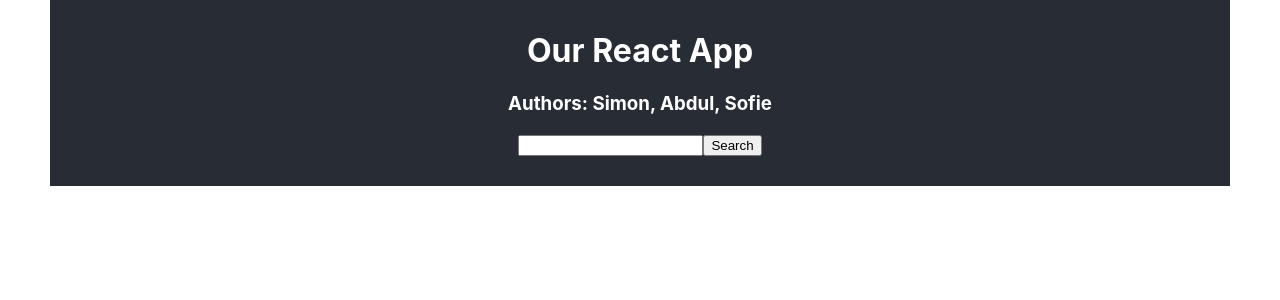
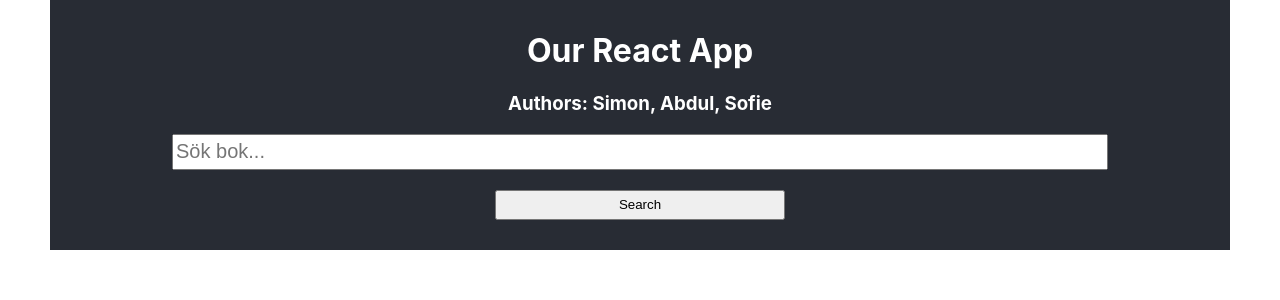
Before and after one commit to AbdulElJanoudi/bookprojectg7, a React (Create React App) app: page / in a window 1280 px wide. Shown: the top 300 px of the page. Built offline with nearby package versions, Linux system fonts and the light colour scheme.

Commit message:
lagt till if-sats for bocker som saknar thumbnail, samt andrat css for sokfalt

```diff
--- a/src/App.css
+++ b/src/App.css
@@ -1,6 +1,20 @@
 #searchbutton {
   margin-bottom: 20px;
+  margin: 20px;
+  width: 25%;
+  height: 30px
+}
 
+#searchbutton:hover {
+  background-color: #cfcfcf;
+  cursor: pointer;
+}
+
+
+#searchbar {
+  width: 80%;
+  height: 30px;
+  font-size: 20px
 }
 
 #wrapper {
--- a/src/components/Books.js
+++ b/src/components/Books.js
@@ -5,7 +5,10 @@ const Books = props => (
         {props.books.map((book) =>{
         return (
           <div id="book_container" key = {book.id}>
-            <img src={book.volumeInfo.imageLinks?.thumbnail} alt={book.volumeInfo.title} />
+            <img src={
+                book.volumeInfo.imageLinks === undefined
+                ? null
+                : `${book.volumeInfo.imageLinks.thumbnail}`} />
             <p>{ book.volumeInfo.title }</p>
           </div>
         )
--- a/src/components/Form.js
+++ b/src/components/Form.js
@@ -2,7 +2,7 @@ import React from 'react';
 
 const Form = props => (
     <form onSubmit={props.getBook}>
-        <input type = "text" name="bookName" />
+        <input id="searchbar" type = "text" name="bookName" placeholder="Sök bok..." />
         <button id="searchbutton">Search</button>
     </form>
 );
```
